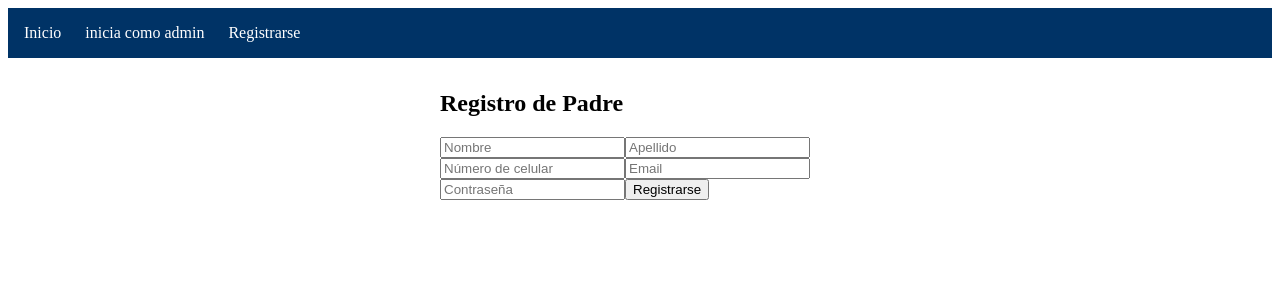
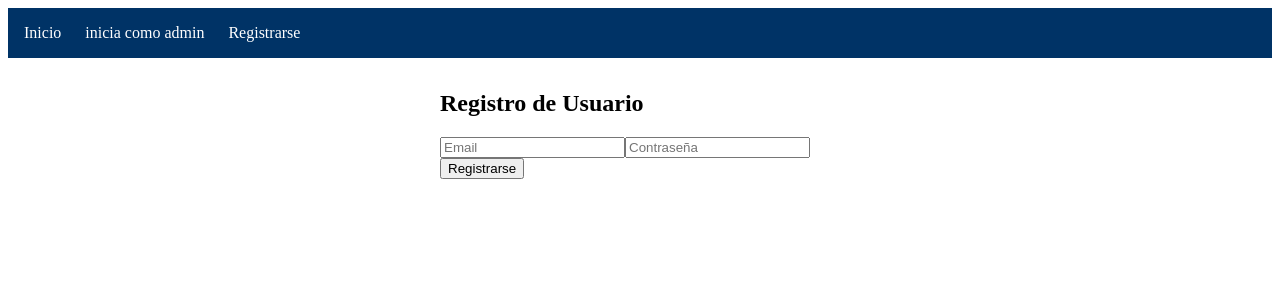
Before and after one commit to ushiropaul/ISF-admin, a React (Vite) app: page /registro in a window 1280 px wide. Shown: the top 300 px of the page. Built offline with nearby package versions, Linux system fonts and the light colour scheme.

Commit message:
otro arreglo en registro

```diff
--- a/src/components/Navbar/Navbar.jsx
+++ b/src/components/Navbar/Navbar.jsx
@@ -38,7 +38,7 @@ export default function Navbar() {
     <nav className="navbar">
       <Link to="/">Inicio</Link>
       {!user && <Link to="/login">inicia como admin</Link>}
-      {user && <Link to="/panel">Panel</Link>}
+      {user && rol === 'padre' && <Link to="/panel">Panel</Link>}
       {!user && <Link to="/registro">Registrarse</Link>}
       {user && rol === 'admin' && <Link to="/admin/">Admin</Link>}
       {user && <button onClick={handleLogout}>Cerrar sesión</button>}
--- a/src/pages/Registro/Registro.jsx
+++ b/src/pages/Registro/Registro.jsx
@@ -4,9 +4,6 @@ import { useNavigate } from 'react-router-dom';
 
 export default function Registro() {
   const [form, setForm] = useState({
-    nombre: '',
-    apellido: '',
-    num_cel: '',
     email: '',
     password: ''
   });
@@ -24,8 +21,7 @@ export default function Registro() {
     setError('');
     setMensaje('');
 
-    // Sign up del usuario
-    const { data: signUpData, error: signUpError } = await supabase.auth.signUp({
+    const { error: signUpError } = await supabase.auth.signUp({
       email: form.email,
       password: form.password
     });
@@ -35,51 +31,20 @@ export default function Registro() {
       return;
     }
 
-    // No se hace INSERT manual (el trigger lo maneja)
-
     setMensaje('Registro exitoso. Revisa tu email para confirmar la cuenta.');
-    setForm({
-      nombre: '',
-      apellido: '',
-      num_cel: '',
-      email: '',
-      password: ''
-    });
+    setForm({ email: '', password: '' });
 
     setTimeout(() => {
-      navigate('/panel');
+      navigate('/login');
     }, 2000);
   };
 
   return (
     <div style={{ maxWidth: '400px', margin: '2rem auto' }}>
-      <h2>Registro de Padre</h2>
+      <h2>Registro de Usuario</h2>
       {mensaje && <p style={{ color: 'green' }}>{mensaje}</p>}
       {error && <p style={{ color: 'red' }}>{error}</p>}
       <form onSubmit={handleSubmit}>
-        <input
-          type="text"
-          name="nombre"
-          placeholder="Nombre"
-          value={form.nombre}
-          onChange={handleChange}
-          required
-        />
-        <input
-          type="text"
-          name="apellido"
-          placeholder="Apellido"
-          value={form.apellido}
-          onChange={handleChange}
-          required
-        />
-        <input
-          type="text"
-          name="num_cel"
-          placeholder="Número de celular"
-          value={form.num_cel}
-          onChange={handleChange}
-        />
         <input
           type="email"
           name="email"
```
